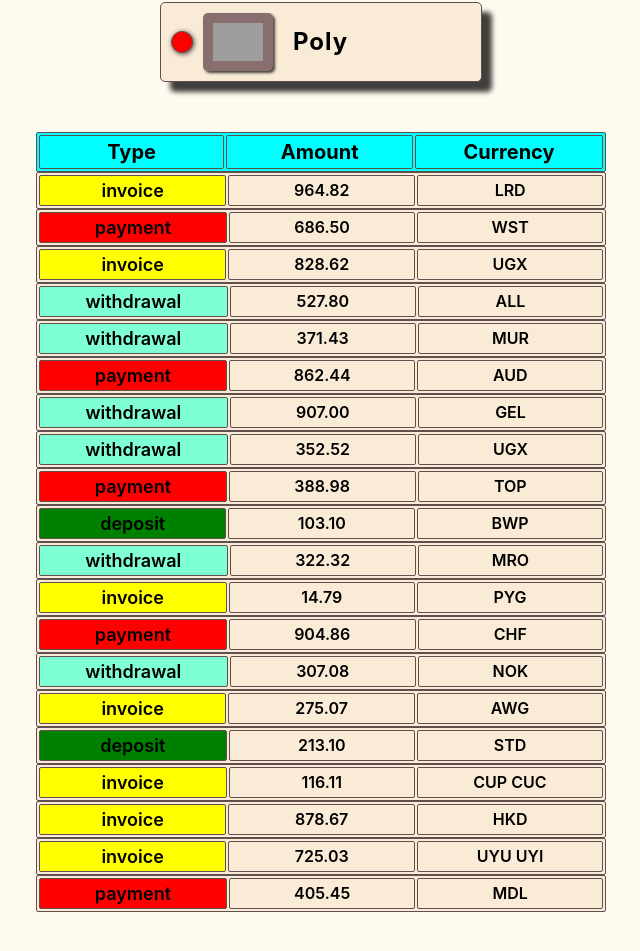
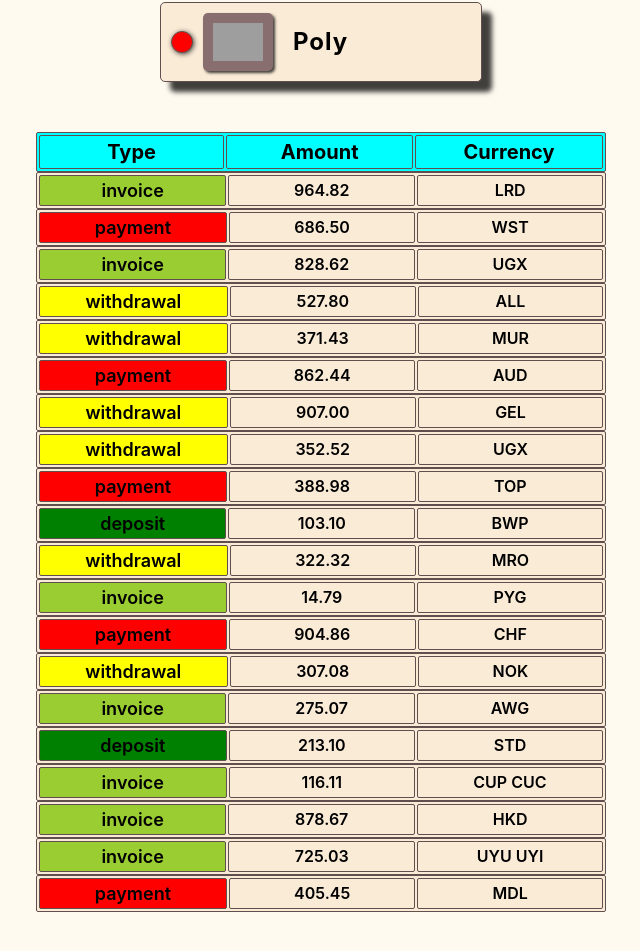
Before and after one commit to mykytapokasiuk/goit-react-hw-01-components, a React (Create React App) app: page / in a window 1280 px wide. Shown: the part 1095-2046 px from the top of the page, without its empty margins (319-959 px from the left). Built offline with nearby package versions, Linux system fonts and the light colour scheme; grey boxes are pictures that could not be loaded.

Commit message:
Paths in App.js fixed-2

```diff
--- a/src/components/transactionhistory/TransactionHistory.js
+++ b/src/components/transactionhistory/TransactionHistory.js
@@ -6,11 +6,11 @@ const TransactionHistory = ({ items }) => {
   function changeColorByTransactionType(item) {
     switch (item.type) {
       case 'invoice':
-        return 'yellow';
+        return 'yellowgreen';
       case 'payment':
         return 'red';
       case 'withdrawal':
-        return 'aquamarine';
+        return 'yellow';
       case 'deposit':
         return 'green';
       default:
--- a/src/index.js
+++ b/src/index.js
@@ -1,6 +1,6 @@
 import React from 'react';
 import ReactDOM from 'react-dom/client';
-import { App } from 'components/App';
+import { App } from './components/App.jsx';
 import './index.css';
 
 ReactDOM.createRoot(document.getElementById('root')).render(
```
